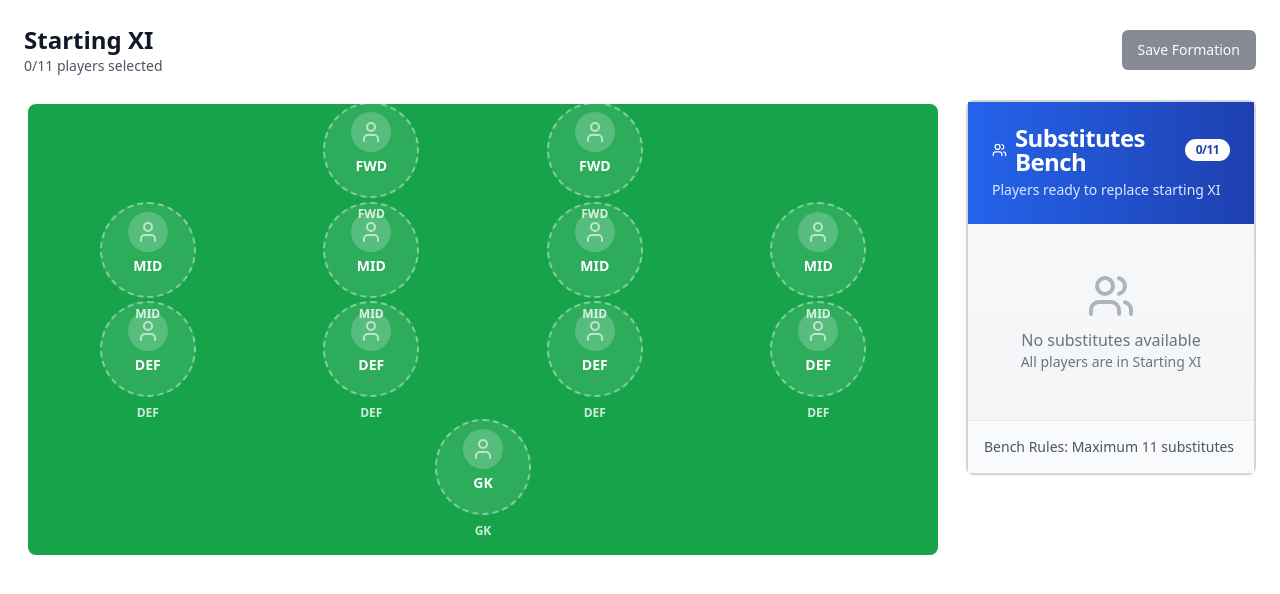
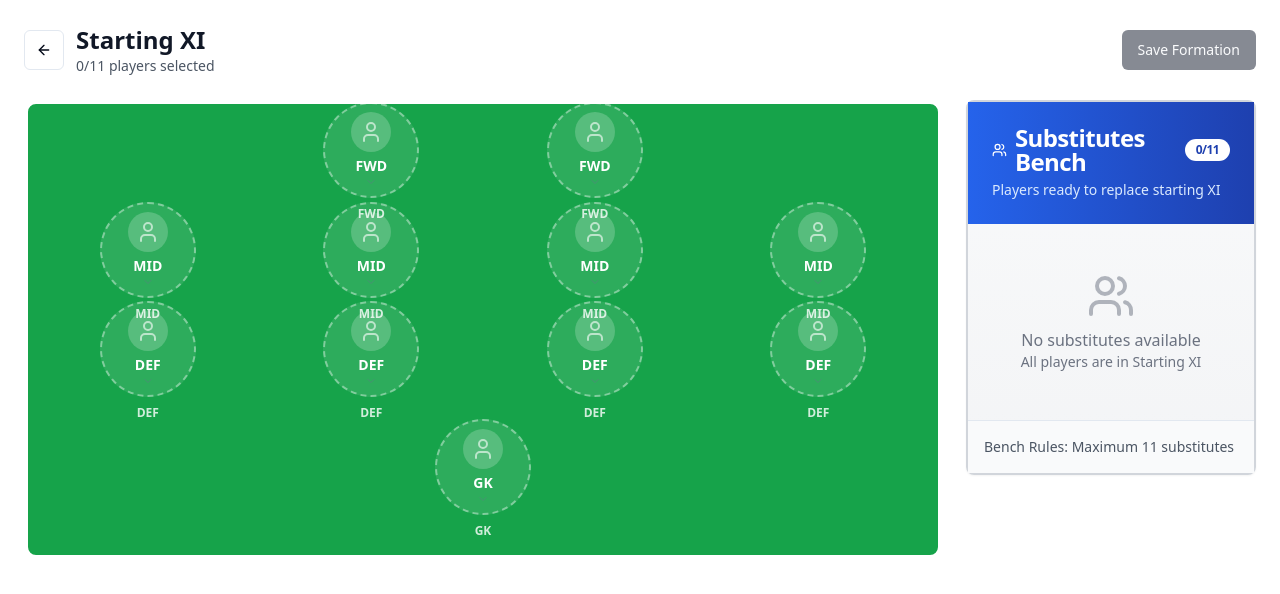
Before and after one commit to Saheel-Mahzz/Football-Team-Management, a React (Vite) app: page /starting-xi in a window 1280 px wide. Shown: the top 594 px of the page. Built offline with nearby package versions, Linux system fonts and the light colour scheme.

Commit message:
feat: adding a navigate to home page in the starting XI page

```diff
--- a/src/pages/startingXI/index.tsx
+++ b/src/pages/startingXI/index.tsx
@@ -1,5 +1,7 @@
 import { Button } from "@/components/ui/button";
 import { useTeamStore } from "@/stores/useTeamStore";
+import { ArrowLeft } from "lucide-react";
+import { useNavigate } from "react-router-dom";
 import { toast } from "sonner";
 import { Pitch } from "./components/Pitch";
 import SubstituteBench from "./components/SubstituteBench";
@@ -7,6 +9,7 @@ import SubstituteBench from "./components/SubstituteBench";
 export const XI_TEAM_ROUTE = '/starting-xi'
 
 export default function StartingXI() {
+  const navigate = useNavigate();
   const { players, startingXI, setStartingXI } = useTeamStore();
 
   const selectedIds = Object.values(startingXI).filter(Boolean);
@@ -26,11 +29,20 @@ export default function StartingXI() {
   return (
     <div className="min-h-screen p-6">
       <div className="flex justify-between items-center mb-6">
-        <div>
-          <h1 className="text-2xl font-bold text-gray-900">Starting XI</h1>
-          <p className="text-sm text-gray-600">
-            {selectedIds.length}/11 players selected
-          </p>
+        <div className="flex items-center gap-3">
+          <Button
+            variant="outline"
+            size="icon"
+            onClick={() => navigate('/')}
+          >
+            <ArrowLeft className="h-4 w-4" />
+          </Button>
+          <div>
+            <h1 className="text-2xl font-bold text-gray-900">Starting XI</h1>
+            <p className="text-sm text-gray-600">
+              {selectedIds.length}/11 players selected
+            </p>
+          </div>
         </div>
 
         <Button
@@ -50,7 +62,7 @@ export default function StartingXI() {
         </div>
       )}
 
-      <div className="grid grid-cols-1 lg:grid-cols-4 gap-6 ">
+      <div className="grid grid-cols-1 lg:grid-cols-4 gap-6">
         <div className="lg:col-span-3">
           <Pitch
             startingXI={startingXI}
```
